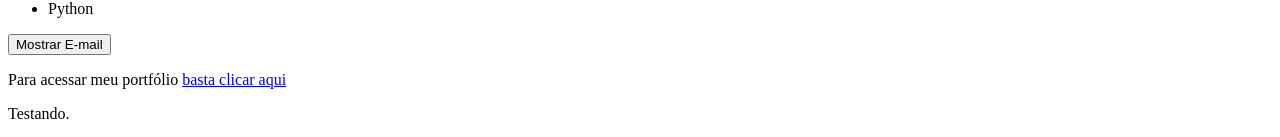
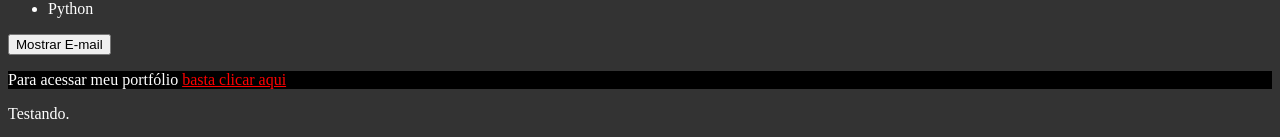
Before and after one commit to alexandresantosrn/VueProject, a Vue app in the folder 3_vue_project/: page / in a window 1280 px wide. Shown: the part 329-466 px from the top of the page. Built offline with nearby package versions, Linux system fonts and the light colour scheme.

Commit message:
Adicionando css global.

```diff
--- a/3_vue_project/src/App.vue
+++ b/3_vue_project/src/App.vue
@@ -20,3 +20,18 @@
   }
 }
 </script>
+
+<style>
+body {
+  background-color: #333;
+  color: #fff;
+}
+
+a{
+  color: red;
+}
+
+.teste {
+  background-color: black;
+}
+</style>
--- a/3_vue_project/src/components/Information.vue
+++ b/3_vue_project/src/components/Information.vue
@@ -12,7 +12,7 @@
             <button @click="showEmail">{{ textoBotao }}</button>
         </div>
         <p v-show="mostrar_email">Mande uma mensagem para: {{ email }}.</p>
-        <p>Para acessar meu portfólio <a v-bind:href ="meu_link" target="_blank">basta clicar aqui</a></p>
+        <p class="teste">Para acessar meu portfólio <a v-bind:href ="meu_link" target="_blank">basta clicar aqui</a></p>
         <p v-if=" 4 > 2">Testando.</p>
         <Picture />
     </div>
```
